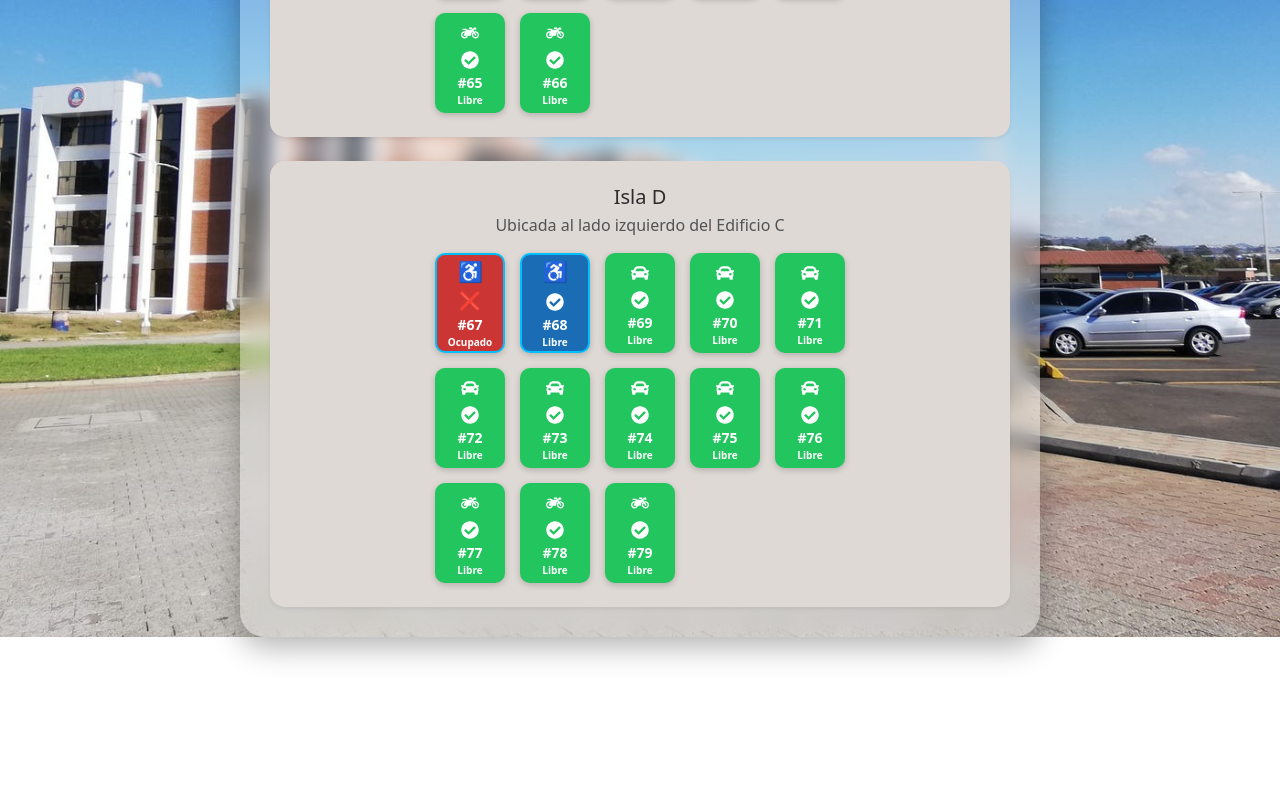
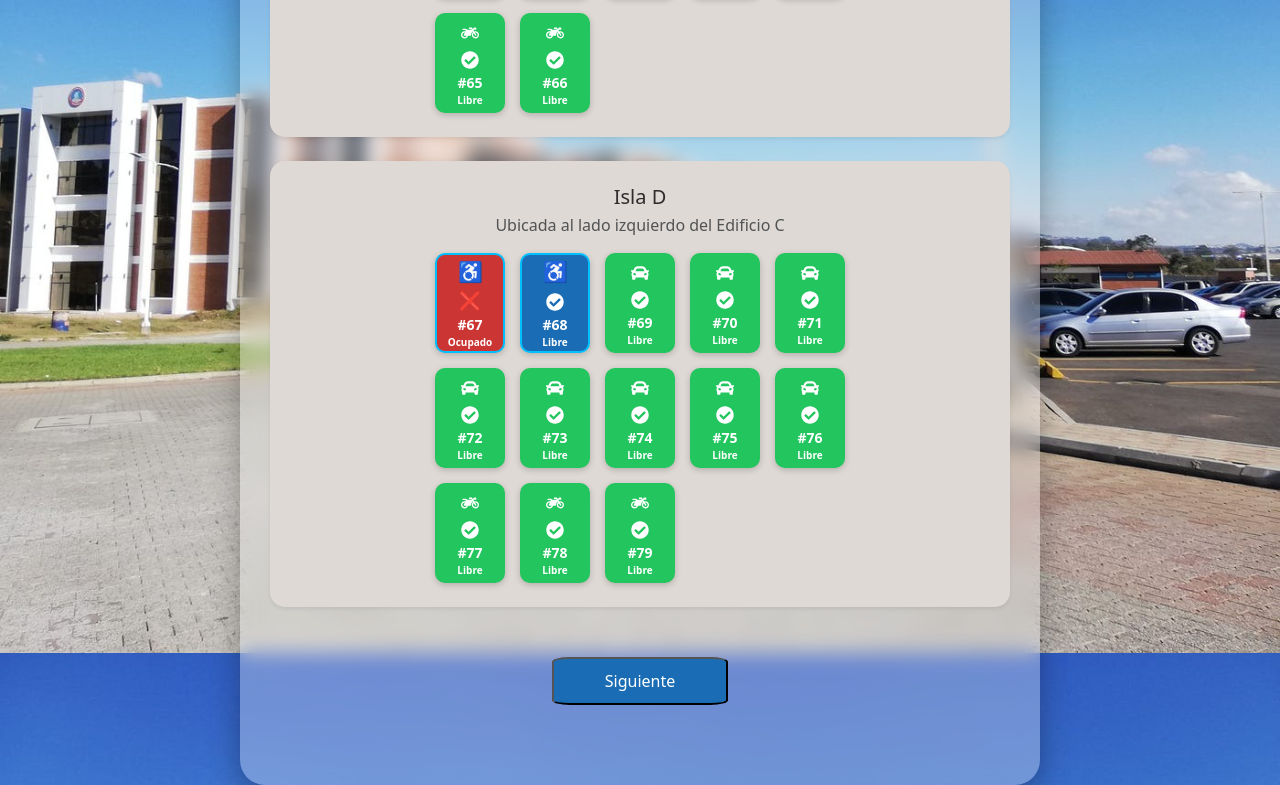
Before and after one commit to Seily-Repo/UMG_Parqueo_FrontEnd, a React (Create React App) app: page /parqueo in a window 1280 px wide. Shown: the part 2315-3100 px from the top of the page. Before the commit the page ends 2952 px from the top, so only its background shows below. Built offline with nearby package versions, Linux system fonts and the light colour scheme; no server answers.

Commit message:
Mensaje de Confirmacion
Se agrego el mensaje de confirmacion

```diff
--- /dev/null
+++ b/src/components/Mensaje.jsx
@@ -0,0 +1,52 @@
+import React from 'react';
+
+const MessageBox = ({ isOpen, onClose, title, message }) => {
+  if (!isOpen) return null; // Si no está abierto, no renderiza nada
+
+  return (
+    <div style={styles.overlay}>
+      <div style={styles.modal}>
+        <h3>{title}</h3>
+        <p>{message}</p>
+        <button onClick={onClose} style={styles.button}>Continuar</button>
+      </div>
+    </div>
+  );
+};
+
+const styles = {
+  overlay: {
+    position: 'fixed',
+    top: 0,
+    left: 0,
+    right: 0,
+    bottom: 0,
+    backgroundColor: 'rgba(0, 0, 0, 0.7)',
+    display: 'flex',
+    justifyContent: 'center',
+    alignItems: 'center',
+    zIndex: 1000,
+
+  },
+  modal: {
+    backgroundColor: '#fff',
+    padding: '20px',
+    borderRadius: '8px',
+    maxWidth: '400px',
+    textAlign: 'center',
+    boxShadow: '0 2px 10px rgba(0,0,0,0.1)',
+
+  },
+  button: {
+    marginTop: '15px',
+    padding: '8px 16px',
+    cursor: 'pointer',
+    backgroundColor: '#007bff',
+    color: 'white',
+    border: 'none',
+    borderRadius: '4px',
+
+  }
+};
+
+export default MessageBox;
--- a/src/pages/Parqueo.jsx
+++ b/src/pages/Parqueo.jsx
@@ -4,7 +4,7 @@ import "../styles/Parqueo.css";
 import api from "../services/api";
 import { useEffect, useState } from "react";
 import { preconnect } from "react-dom";
-
+import MessageBox from '../components/Mensaje';
 const ISLAS = [
   { nombre: "Isla A", descripcion: "Frente a Edificio A", carros: 10, motos: 5, discapacitados: 5, catedraticos: 3},
   { nombre: "Isla B", descripcion: "Frente a Edificio B", carros: 10, motos: 4, discapacitados: 5, catedraticos: 2 },
@@ -13,6 +13,7 @@ const ISLAS = [
 ];
 
 export default function Parqueo() {
+  const [showModal, setShowModal] = useState(false);
   const [espacios, setEspacios] = useState([]);
 
   useEffect(() => {
@@ -129,6 +130,33 @@ export default function Parqueo() {
               ))}
             </div>
 
+
+<div style={{ padding: '50px', textAlign: 'center' }}>
+
+      <button onClick={() => setShowModal(true)} style={{background: "rgba(255,255,255,0.2)", color:"white", borderRadius: "10%", padding:"10px", backgroundColor:"#1a6db5",paddingLeft:"8%", paddingRight:"8%"}}>
+       Siguiente
+      </button>
+
+      <MessageBox
+        isOpen={showModal}
+        onClose={() => setShowModal(false)}
+        title="¿Estas Seguro?"
+        message="Despues de aceptar este puesto no podras cambiarlo"
+        buttonText="¡Entendido!"
+      />
+    </div>
+
+
+
+
+
+
+
+
+
+
+
+
           </div>
         </div>
       </div>
```
